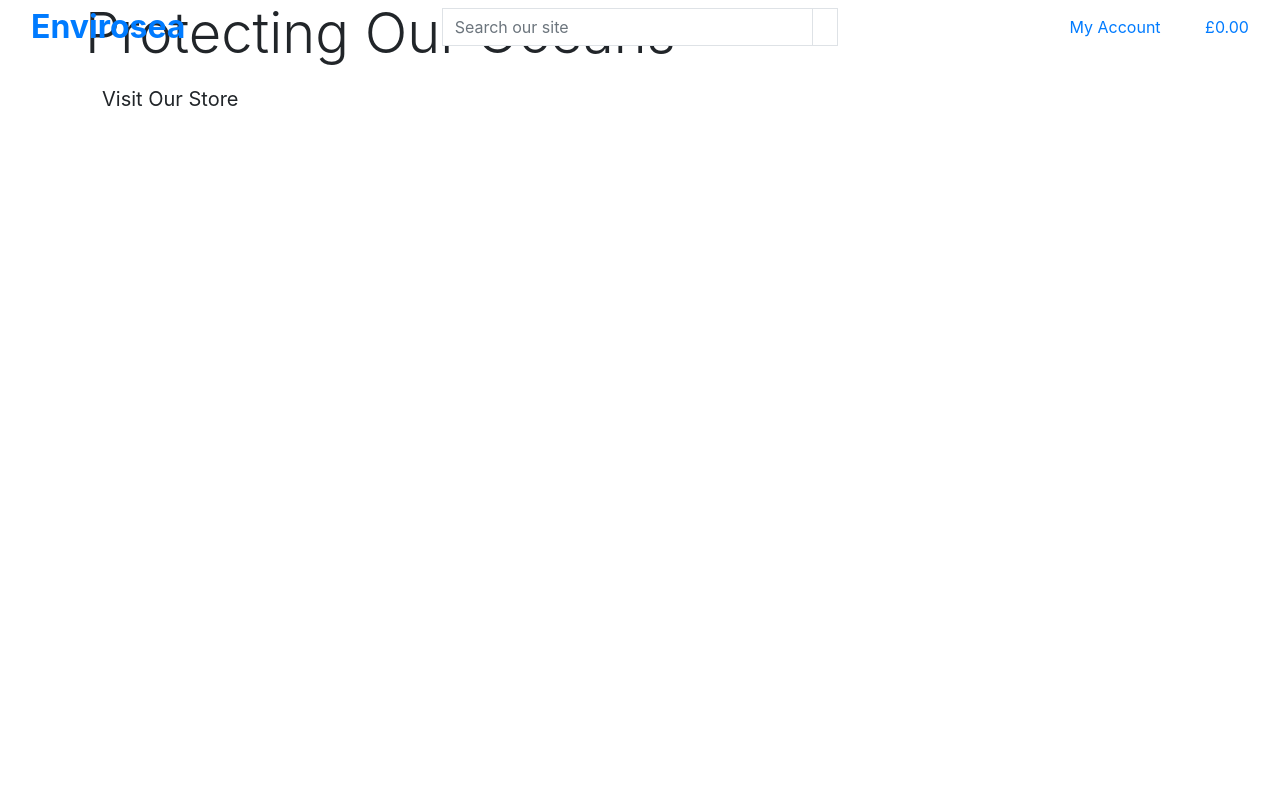
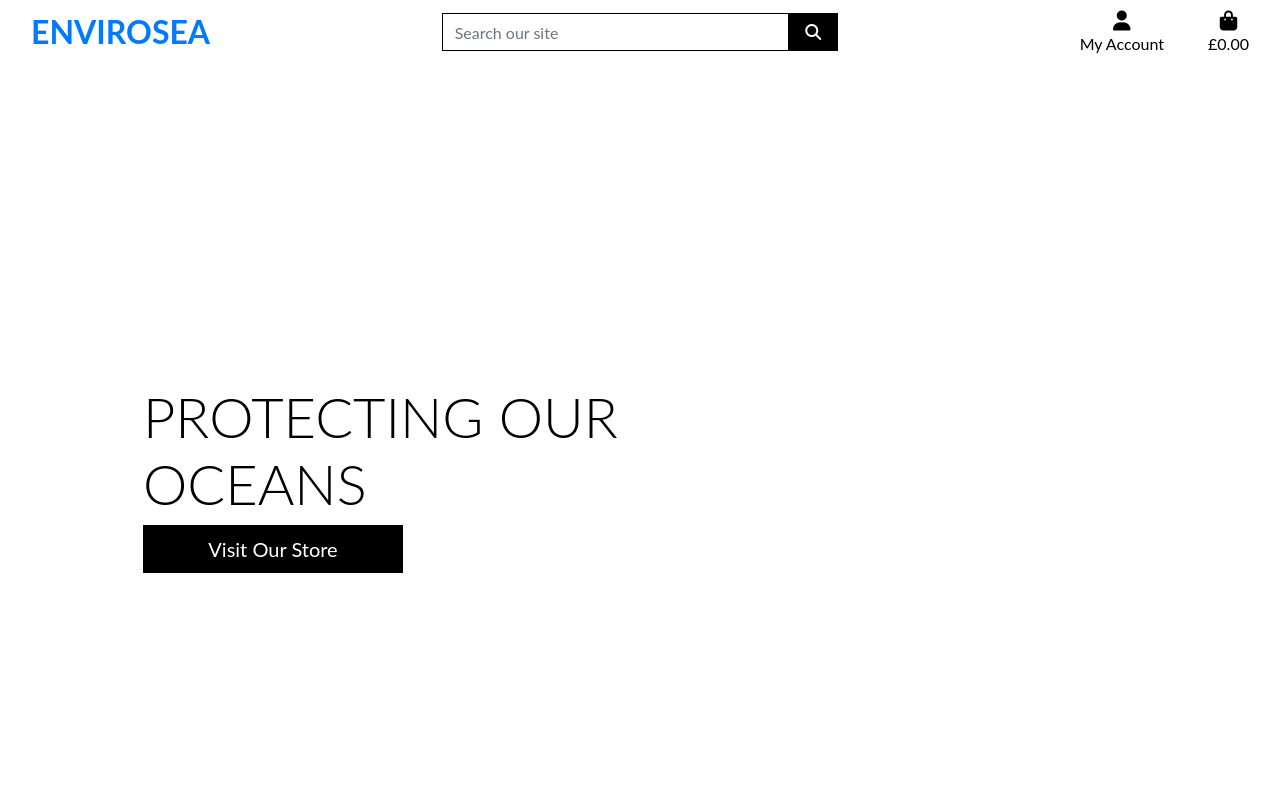
Before and after one commit to Mattlister/envirosea1, a Django app: template home/templates/home/index.html in a window 1280 px wide. Run offline with Django 3.2, Linux system fonts and the light colour scheme; the template is opened without the code that fills it, so the values that code supplies are empty; some libraries are stand-ins or nearby versions.

Commit message:
Working on home page layout

```diff
--- a/envirosea/settings.py
+++ b/envirosea/settings.py
@@ -147,3 +147,7 @@
 # https://docs.djangoproject.com/en/3.0/howto/static-files/
 
 STATIC_URL = '/static/'
+STATICFILES_DIRS = (os.path.join(BASE_DIR, 'static'),)
+
+MEDIA_URL = '/media/'
+MEDIA_ROOT = os.path.join(BASE_DIR, 'media')
--- a/envirosea/urls.py
+++ b/envirosea/urls.py
@@ -15,9 +15,11 @@
 """
 from django.contrib import admin
 from django.urls import path, include
+from django.conf import settings
+from django.conf.urls.static import static
 
 urlpatterns = [
     path('admin/', admin.site.urls),
     path('accounts/', include('allauth.urls')),
     path('', include('home.urls')),
-]
+] + static(settings.MEDIA_URL, document_root=settings.MEDIA_ROOT)
--- /dev/null
+++ b/static/css/base.css
@@ -0,0 +1,84 @@
+
+html {
+
+height: 100%
+}
+
+body {
+    background: var(--primary-color) url("https://player.vimeo.com/external/340670744.sd.mp4?s=710dfd366853ba94ce472c5c59e323b61c2ff8dc&profile_id=164") no-repeat center center fixed;
+    background-size: cover;
+    height: calc(100vh - 164px);
+    color: #555555;
+    font-family: 'Lato';
+}
+
+
+/* from Bulma */
+.icon {
+    align-items: center;
+    display: inline-flex;
+    justify-content: center;
+    height: 1.5rem;
+    width: 1.5rem;
+}
+
+.logo-font {
+    text-transform: uppercase;
+}
+
+.main-logo-link {
+    width: fit-content;
+}
+
+.shop-now-button {
+    background: black;
+    color: white;
+    min-width: 260px;
+}
+
+.btn-black {
+    background: black;
+    color: white;
+}
+
+.shop-now-button:hover,
+.shop-now-button:active,
+.shop-now-button:focus,
+.btn-black:hover,
+.btn-black:active,
+.btn-black:focus {
+    background: #222;
+    color: white;
+}
+
+.text-black {
+    color: #000 !important;
+}
+
+.border-black {
+    border: 1px solid black !important;
+}
+
+/* -------------------------------- Media Queries */
+
+/* Slightly larger container on xl screens */
+@media (min-width: 1200px) {
+  .container {
+    max-width: 80%;
+  }
+}
+
+/* fixed top navbar only on medium and up */
+@media (min-width: 992px) {
+    .fixed-top-desktop-only {
+        position: fixed;
+        top: 0;
+        right: 0;
+        left: 0;
+        z-index: 1030;
+    }
+
+    .header-container {
+        padding-top: 164px;
+    }
+}
--- a/templates/base.html
+++ b/templates/base.html
@@ -18,9 +18,12 @@
     {% endblock %}
 
     {% block extra_css %}
+        <link href="https://fonts.googleapis.com/css2?family=Hind:wght@300;400;500;600;700&display=swap" rel="stylesheet">
+        <link rel="stylesheet" href="{% static 'css/base.css' %}">
     {% endblock %}
 
     {% block corejs %}
+        <script src="https://kit.fontawesome.com/acd8941266.js" crossorigin="anonymous"></script>
         <script src="https://code.jquery.com/jquery-3.5.1.slim.min.js" integrity="sha384-DfXdz2htPH0lsSSs5nCTpuj/zy4C+OGpamoFVy38MVBnE+IbbVYUew+OrCXaRkfj" crossorigin="anonymous"></script>
         <script src="https://cdn.jsdelivr.net/npm/popper.js@1.16.0/dist/umd/popper.min.js" integrity="sha384-Q6E9RHvbIyZFJoft+2mJbHaEWldlvI9IOYy5n3zV9zzTtmI3UksdQRVvoxMfooAo" crossorigin="anonymous"></script>
         <script src="https://stackpath.bootstrapcdn.com/bootstrap/4.5.0/js/bootstrap.min.js" integrity="sha384-OgVRvuATP1z7JjHLkuOU7Xw704+h835Lr+6QL9UvYjZE3Ipu6Tp75j7Bh/kR0JKI" crossorigin="anonymous"></script>
@@ -33,8 +36,9 @@
 
   </head>
   <body>
+
     <header class="container-fluid fixed-top">
-        <div class="row">
+        <div id="topnav" class="row bg-white pt-lg d-none d-lg-flex">
             <div class="col-12 col-lg-4 my-auto py-1 py-lg-0 text-center text-lg-left">
                 <a href="{% url 'home' %}" class="nav-link main-logo-link">
                     <h2 class="logo-font text-blue my-0"><strong>Envirosea</strong></h2>
```
